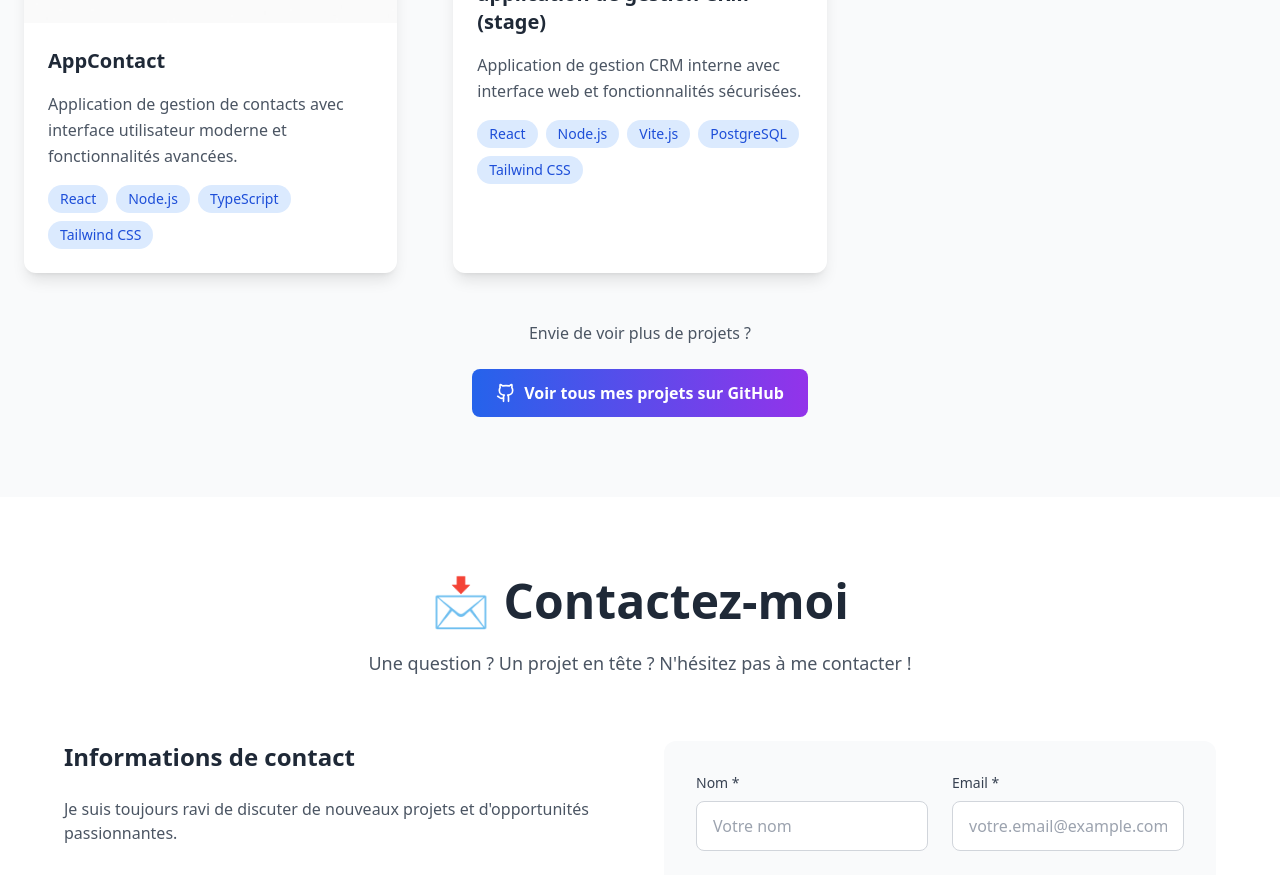
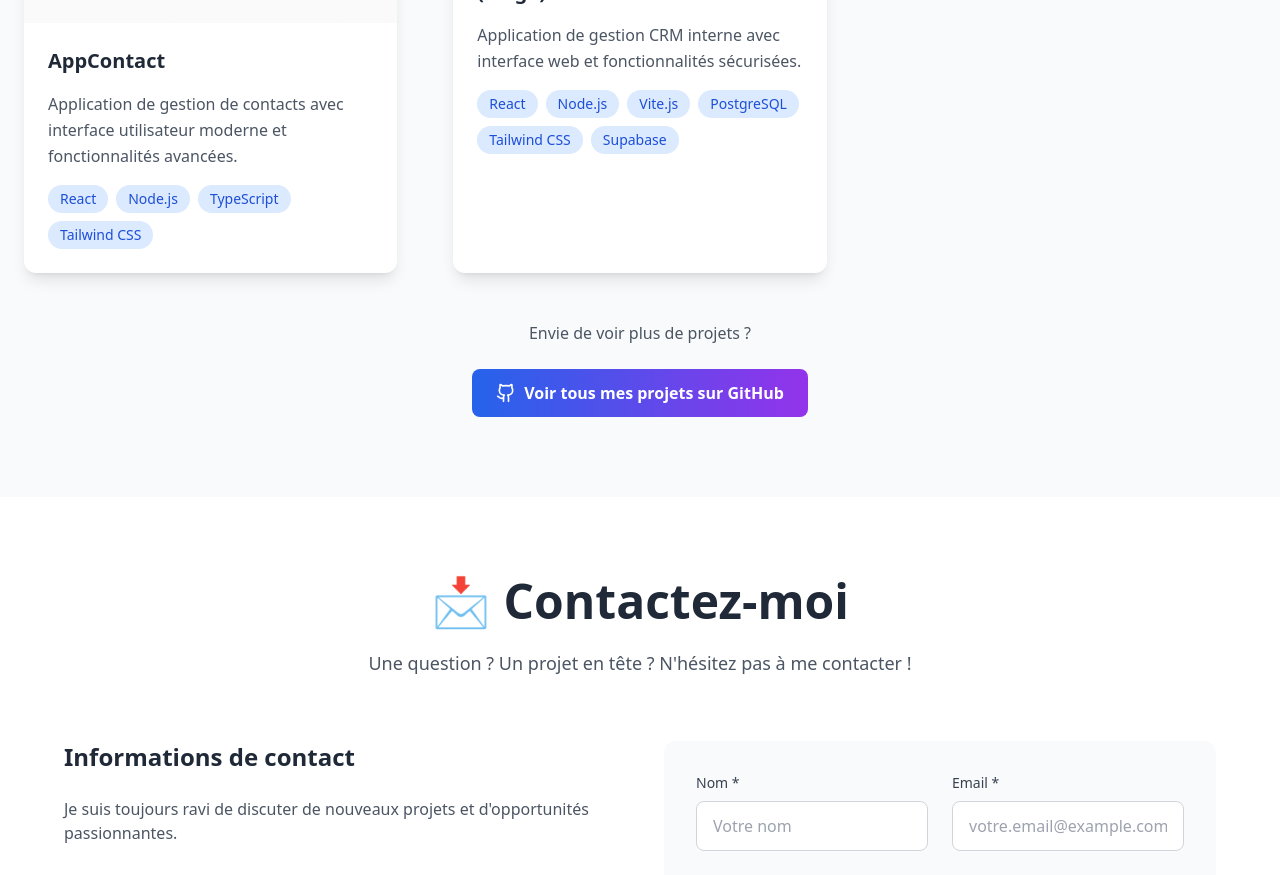
Before and after one commit to mjadid91/my-portfolio, a React (Vite) app: page / in a window 1280 px wide. Shown: the part 4000-4875 px from the top of the page. Built offline with nearby package versions, Linux system fonts and the light colour scheme.

Commit message:
Ajout d'un projet, correction img

```diff
--- a/src/components/ProjectsSection.tsx
+++ b/src/components/ProjectsSection.tsx
@@ -45,7 +45,7 @@ const ProjectsSection: React.FC = () => {
         title: 'Développement d\'une application de gestion CRM (stage)',
         description: 'Application de gestion CRM interne avec interface web et fonctionnalités sécurisées.',
         image: 'img/projet5.jpg',
-        technologies: ['React', 'Node.js', 'Vite.js', 'PostgreSQL', 'Tailwind CSS'],
+        technologies: ['React', 'Node.js', 'Vite.js', 'PostgreSQL', 'Tailwind CSS', 'Supabase'],
         demoLink: '#',
         codeLink: ''
     }
```
Also changed, not shown: public/img/projet5.jpg.
